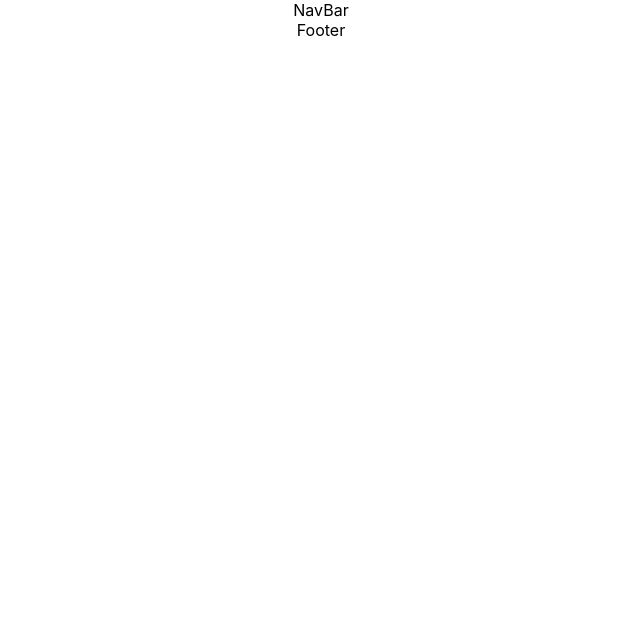
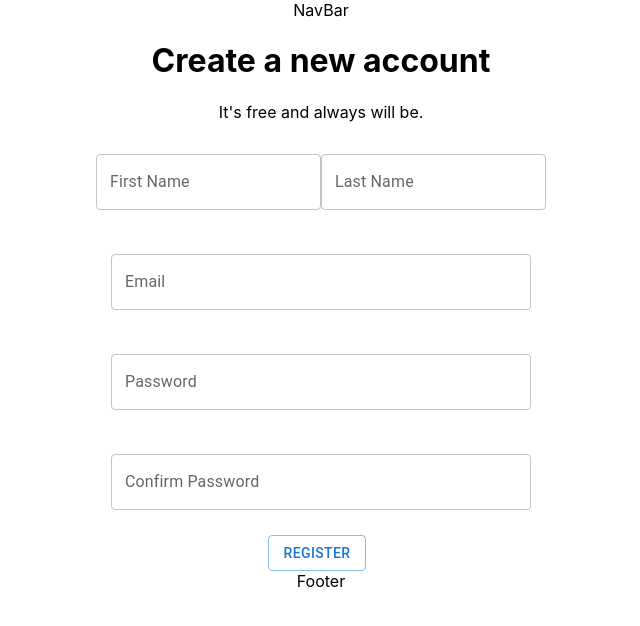
Before and after one commit to Hamidswed/FullStack-group, a React (Create React App) app in the folder client/: page /registration in a window 1280 px wide. Before the commit this address had no page. Shown: the top 626 px of the page, without its empty margins (319-959 px from the left). Built offline with nearby package versions, Linux system fonts and the light colour scheme.

Commit message:
Added Registration and login

```diff
--- a/client/src/App.tsx
+++ b/client/src/App.tsx
@@ -4,6 +4,8 @@ import { Box } from "@mui/material";
 import "./App.css";
 import NavBar from "./components/navbar/NavBar";
 import Home from "./components/pages/Home";
+import Registration from "./components/pages/Registration";
+import Login from "./components/pages/Login";
 import Footer from "./components/footer/Footer";
 
 function App() {
@@ -12,6 +14,8 @@ function App() {
       <NavBar />
       <Routes>
         <Route path="/" element={<Home />}></Route>
+        <Route path="/registration" element={<Registration />}></Route>
+        <Route path="/login" element={<Login />}></Route>
       </Routes>
       <Footer />
     </Box>
--- a/client/src/components/pages/Login.tsx
+++ b/client/src/components/pages/Login.tsx
@@ -1,7 +1,8 @@
 import React from "react";
+import LoginForm from "../users/loginForm/LoginForm";
 
 function Login() {
-  return <div>Login</div>;
+  return <div><LoginForm /></div>;
 }
 
 export default Login;
--- /dev/null
+++ b/client/src/components/pages/Registration.tsx
@@ -0,0 +1,11 @@
+import React from "react";
+
+import RegistrationForm from "../users/registrationForm/RegistrationForm";
+
+const Registration = () => {
+  return (
+    <div><RegistrationForm /></div>
+  )
+}
+
+export default Registration
--- /dev/null
+++ b/client/src/components/users/loginForm/LoginForm.tsx
@@ -0,0 +1,79 @@
+import React from "react";
+import FormSchema from "../loginSchema/formSchema";
+
+import TextField from "@mui/material/TextField";
+import Button from "@mui/material/Button";
+
+import { Form, Field, Formik } from "formik";
+
+// Type Declaration
+type InitialValues = {
+  email: string;
+  password?: string;
+};
+
+const LoginForm = () => {
+  // Initial Values
+  const initialValues: InitialValues = {
+    email: "",
+    password: "",
+  };
+
+  // Function Call on Submit
+  const getUserData = (values: InitialValues) => {
+    console.log(values);
+  };
+
+  return (
+    <>
+      <div>
+        <h1>Login Your Account</h1>
+        <span>We're missing your contribution.</span>
+      </div>
+      <Formik
+        initialValues={initialValues}
+        validationSchema={FormSchema}
+        onSubmit={getUserData}
+      >
+        {({ errors, touched, handleChange }) => {
+          return (
+            <Form>
+              <div className="form-field">
+                <TextField
+                  className="textBox"
+                  label="Email"
+                  name="email"
+                  onChange={handleChange}
+                />
+                {errors.email && touched.email ? (
+                  <div className="error-message">{errors.email}</div>
+                ) : null}
+              </div>
+
+              <div className="form-field">
+                <TextField
+                  className="textBox"
+                  label="Password"
+                  name="password"
+                  type="password"
+                  onChange={handleChange}
+                />
+                {errors.password && touched.password ? (
+                  <div className="error-message">{errors.password}</div>
+                ) : null}
+              </div>
+
+              <div>
+                <Button sx={{ mt: 1, mr: 1 }} type="submit" variant="outlined">
+                  Login
+                </Button>
+              </div>
+            </Form>
+          );
+        }}
+      </Formik>
+    </>
+  );
+};
+
+export default LoginForm;
--- /dev/null
+++ b/client/src/components/users/loginForm/loginForm.css
@@ -0,0 +1,17 @@
+.form-field {
+  text-align: center;
+  margin: 5px auto;
+  padding: 12px;
+  max-width: 450px;
+  display: flex;
+  justify-content: space-evenly;
+  margin-top: 20px;
+}
+
+.textBox {
+  width: 420px;
+}
+
+.error-message {
+  color: red;
+}
--- /dev/null
+++ b/client/src/components/users/loginSchema/formSchema.ts
@@ -0,0 +1,14 @@
+import * as YUP from "yup";
+
+const passwordRules:any = "^(?=.*[0-9])(?=.*[a-z])(?=.*[A-Z]).{8,}$";
+
+const loginSchema = YUP.object().shape({
+    email: YUP.string()
+    .email("Invalid Email")
+    .required("*Required"),
+    password: YUP.string()
+    .matches(passwordRules, {message: 'Password should contain more than 6 digits include one upparcase letter and a number'})
+    .required("*Required"),
+});
+
+export default loginSchema;
--- /dev/null
+++ b/client/src/components/users/registrationForm/RegistrationForm.tsx
@@ -0,0 +1,119 @@
+import React from "react";
+import "./registrationForm.css";
+import RegistrationSchema from "../registrationSchema/registrationSchema";
+
+import TextField from "@mui/material/TextField";
+import Button from "@mui/material/Button";
+
+import { Form, Field, Formik } from "formik";
+
+// Type Declaration
+type InitialValues = {
+  firstName: string;
+  lastName: string;
+  email: string;
+  password?: string;
+  confirmPassword: string;
+};
+
+const RegistrationForm = () => {
+
+  // Initial Values
+  const initialValues: InitialValues = {
+    firstName: "",
+    lastName: "",
+    email: "",
+    password: "",
+    confirmPassword: "",
+  };
+
+  // Function Call on Submit
+  const getUserData = (values: InitialValues) => {
+    console.log(values);
+  };
+
+  return (
+    <>
+      <div>
+        <h1>Create a new account</h1>
+        <span>It's free and always will be.</span>
+      </div>
+      <Formik
+        initialValues={initialValues}
+        validationSchema={RegistrationSchema}
+        onSubmit={getUserData}
+      >
+        {({ errors, touched, handleChange }) => {
+          return (
+            <Form>
+              <div className="form-field">
+                <TextField
+                  label="First Name"
+                  name="firstName"
+                  onChange={handleChange}
+                />
+                {errors.firstName && touched.firstName ? (
+                  <div className="error-message">{errors.firstName}</div>
+                ) : null}
+                <TextField
+                  label="Last Name"
+                  name="lastName"
+                  onChange={handleChange}
+                />
+                {errors.lastName && touched.lastName ? (
+                  <div className="error-message">{errors.lastName}</div>
+                ) : null}
+              </div>
+
+              <div className="form-field">
+                <TextField
+                  className="textBox"
+                  label="Email"
+                  name="email"
+                  onChange={handleChange}
+                />
+                {errors.email && touched.email ? (
+                  <div className="error-message">{errors.email}</div>
+                ) : null}
+              </div>
+
+              <div className="form-field">
+                <TextField
+                  className="textBox"
+                  label="Password"
+                  name="password"
+                  type="password"
+                  onChange={handleChange}
+                />
+                {errors.password && touched.password ? (
+                  <div className="error-message">{errors.password}</div>
+                ) : null}
+              </div>
+
+              <div className="form-field">
+                <TextField
+                  className="textBox"
+                  label="Confirm Password"
+                  name="confirmPassword"
+                  type="password"
+                  onChange={handleChange}
+                />
+                {errors.confirmPassword && touched.confirmPassword ? (
+                  <div className="error-message">{errors.confirmPassword}</div>
+                ) : null}
+              </div>
+
+              <div>
+                <Button sx={{ mt: 1, mr: 1 }} type="submit" variant="outlined">
+                  Register
+                </Button>
+              </div>
+            </Form>
+          );
+        }}
+      </Formik>
+    </>
+  );
+};
+
+export default RegistrationForm;
--- /dev/null
+++ b/client/src/components/users/registrationForm/registrationForm.css
@@ -0,0 +1,17 @@
+.form-field {
+  text-align: center;
+  margin: 5px auto;
+  padding: 12px;
+  max-width: 450px;
+  display: flex;
+  justify-content: space-evenly;
+  margin-top: 20px;
+}
+
+.textBox {
+  width: 420px;
+}
+
+.error-message {
+  color: red;
+}
--- /dev/null
+++ b/client/src/components/users/registrationSchema/registrationSchema.ts
@@ -0,0 +1,25 @@
+import * as YUP from "yup";
+
+const passwordRules:any = "^(?=.*[0-9])(?=.*[a-z])(?=.*[A-Z]).{8,}$";
+
+const registrationSchema = YUP.object().shape({
+    firstName: YUP.string()
+    .min(2, "Name Too Short!")
+    .max(50, "Name Too Long!")
+    .required("*Required"),
+    lastName: YUP.string()
+    .min(2, "Name Too Short!")
+    .max(50, "Name Too Long!")
+    .required("*Required"),
+    email: YUP.string()
+    .email("Invalid Email")
+    .required("*Required"),
+    password: YUP.string()
+    .matches(passwordRules, {message: 'Password should contain atleast 6 digits include one upparcase letter, one number and special char'})
+    .required("*Required"),
+    confirmPassword: YUP.string()
+    .oneOf([YUP.ref('password'), null || '{}'], "Password must match")
+    .required("*Required")
+});
+
+export default registrationSchema;
```
Also changed, not shown: client/package.json (+6 -1 lines), 1 other file (tests, documents, lock files or other folders).
